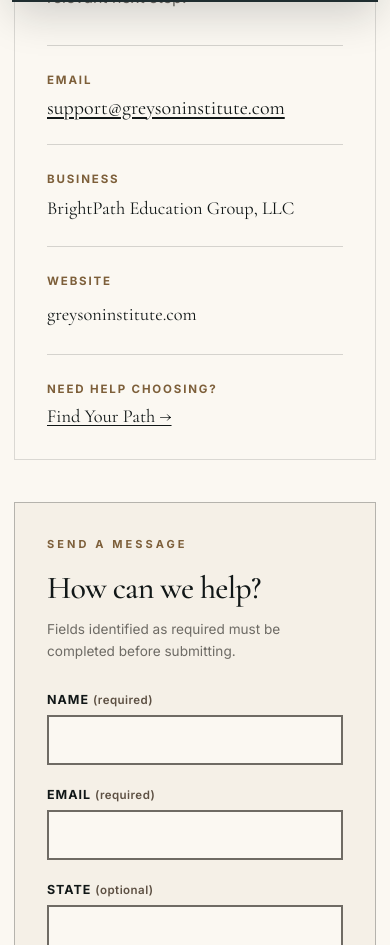
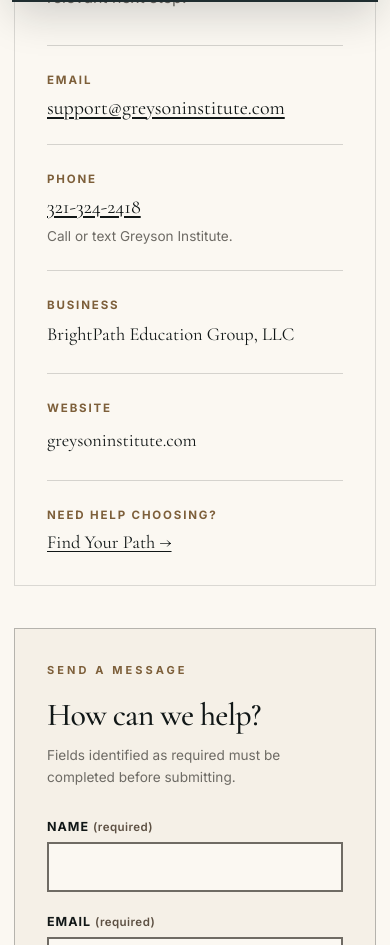
Before and after one commit to BrianLook/Greyson-Institute-Website, a Next.js app: page /contact in a window 390 px wide. Shown: the part 830-1775 px from the top of the page. Built offline with nearby package versions, Linux system fonts and the light colour scheme.

Commit message:
Add phone contact option

```diff
--- a/app/contact/page.tsx
+++ b/app/contact/page.tsx
@@ -4,7 +4,7 @@ import { ContactForm } from "../../components/ContactForm";
 export const metadata: Metadata = {
   title: "Contact",
   description:
-    "Contact Greyson Institute for help choosing the right real estate education path.",
+    "Contact Greyson Institute by phone, text, email, or message for help choosing the right real estate education path.",
 };
 
 export default function ContactPage() {
@@ -120,6 +120,51 @@ export default function ContactPage() {
               >
                 support@greysoninstitute.com
               </a>
+            </div>
+
+            <div
+              style={{
+                padding: "24px 0",
+                borderBottom: "1px solid rgba(17, 23, 23, 0.16)",
+                minWidth: 0,
+              }}
+            >
+              <p
+                style={{
+                  margin: "0 0 6px",
+                  fontSize: "0.72rem",
+                  letterSpacing: "0.16em",
+                  textTransform: "uppercase",
+                  color: "#7d5f3a",
+                  fontWeight: 700,
+                }}
+              >
+                Phone
+              </p>
+
+              <a
+                href="tel:+13213242418"
+                style={{
+                  fontFamily: "var(--font-serif), Georgia, serif",
+                  fontSize: "1.25rem",
+                  textDecoration: "underline",
+                  textUnderlineOffset: "3px",
+                  overflowWrap: "anywhere",
+                }}
+              >
+                321-324-2418
+              </a>
+
+              <p
+                style={{
+                  margin: "7px 0 0",
+                  color: "#6e6b65",
+                  fontSize: "0.85rem",
+                  lineHeight: 1.5,
+                }}
+              >
+                Call or text Greyson Institute.
+              </p>
             </div>
 
             <div
```
